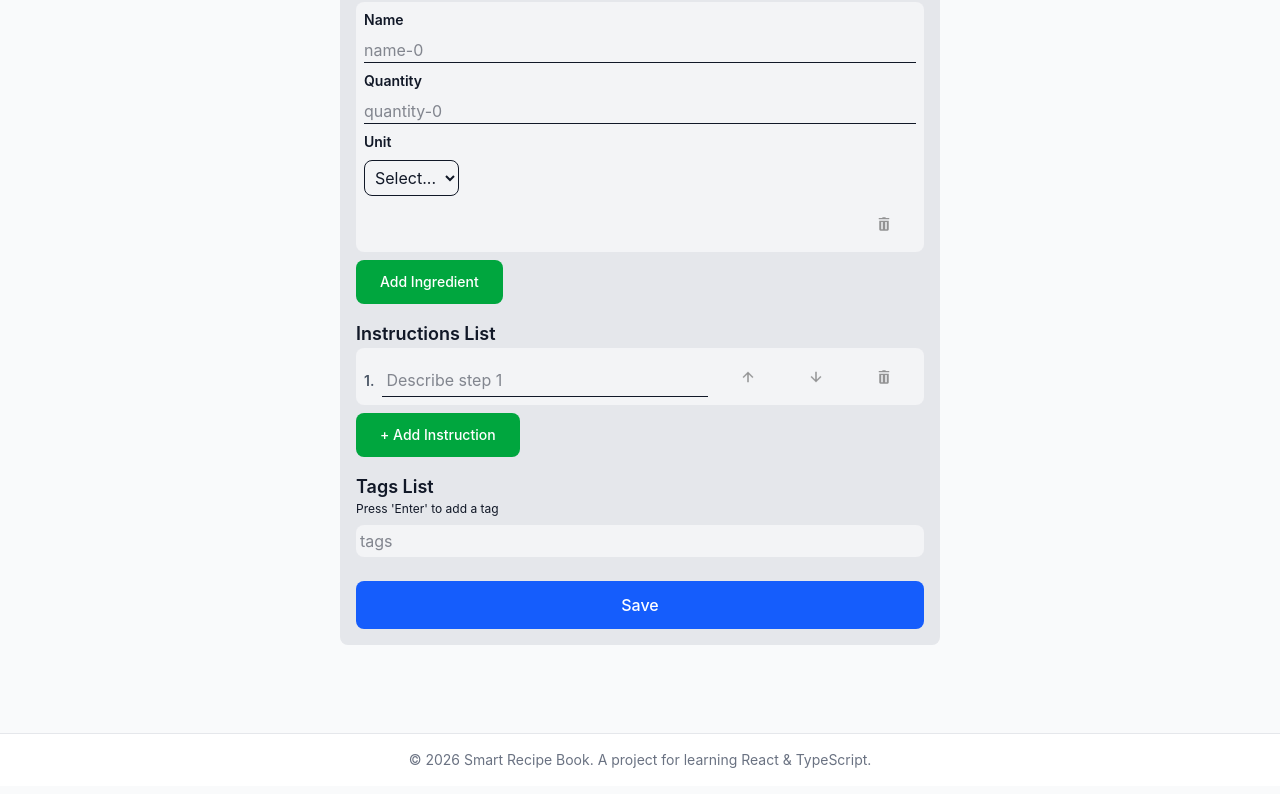
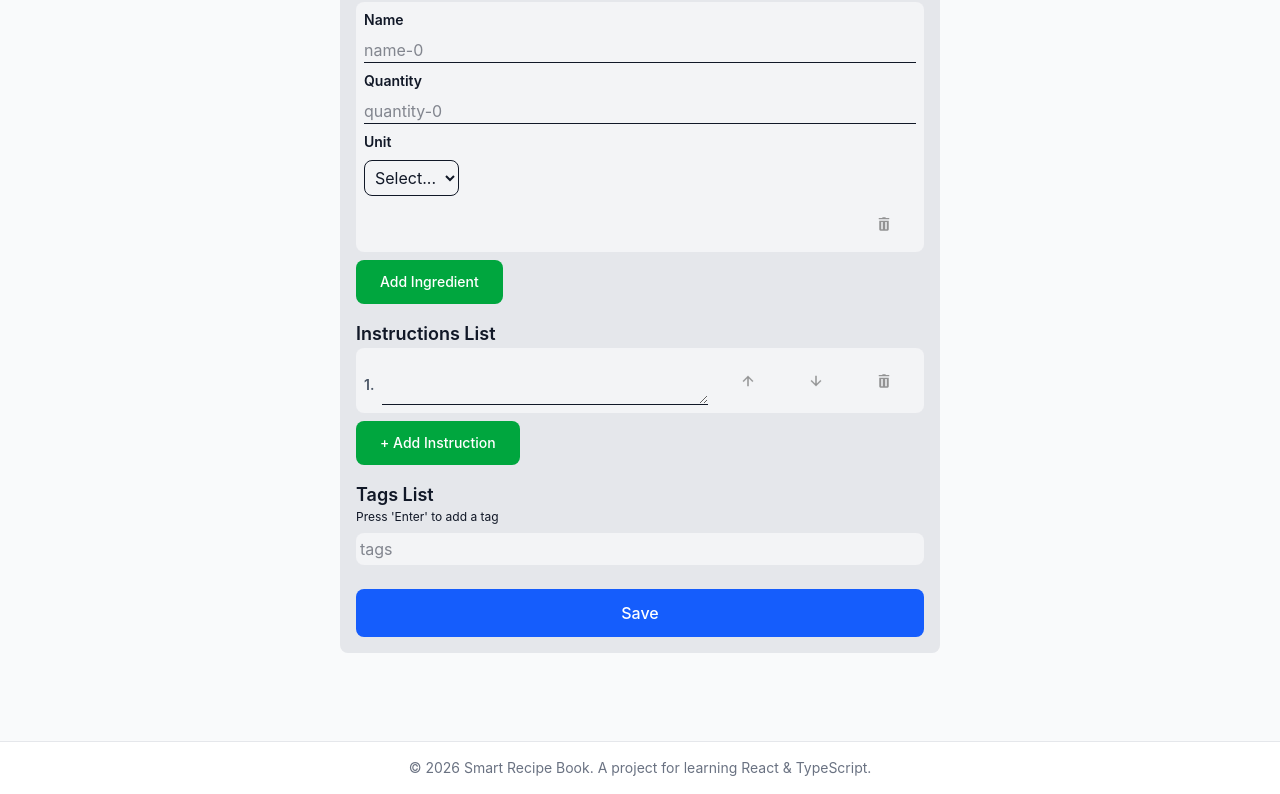
Before and after one commit to larstp/Smart-Recipe-Book, a React (Vite) app: page /new-recipe in a window 1280 px wide. Shown: the part 951-1745 px from the top of the page. Built offline with nearby package versions, Linux system fonts and the light colour scheme.

Commit message:
Swapped the custom Input for a textarea at InstructionsList.tsx for better user readability on longer instructions

```diff
--- a/src/components/RecipeForm/InstructionsList.tsx
+++ b/src/components/RecipeForm/InstructionsList.tsx
@@ -1,5 +1,4 @@
 import { useRef, useState } from 'react';
-import { Input } from './Input';
 import { Button } from '../Button';
 
 type InstructionsRow = {
@@ -47,12 +46,10 @@ export const InstructionsList = () => {
                   {index + 1}.
                 </span>
 
-                <Input
+                <textarea
                   id={fieldName}
-                  type="text"
                   name={fieldName}
-                  placeholder={`Describe step ${index + 1}`}
-                  classes="w-full border-b rounded-none"
+                  className="w-full border-b rounded-none"
                   aria-label={`Instruction step ${index + 1}`}
                 />
 
```
